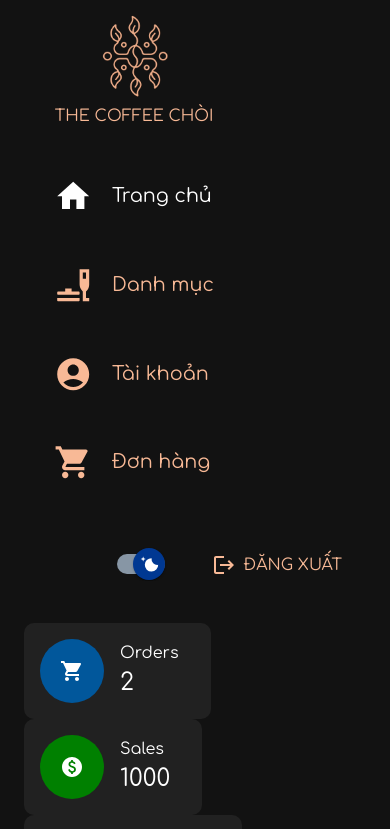
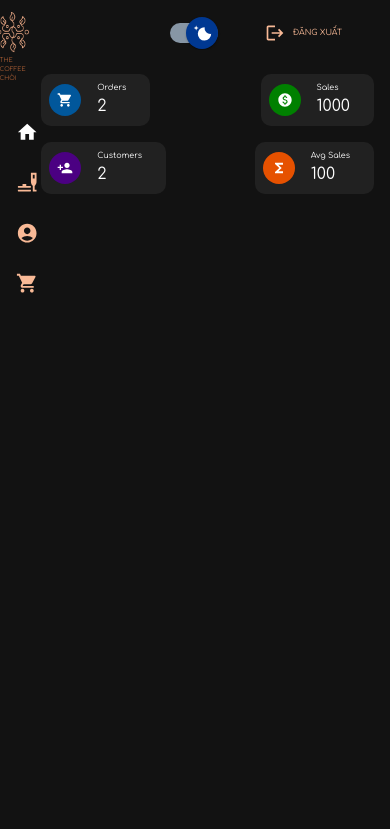
Before and after one commit to let-me-out-HCMUS/The-Coffee-Choi, a React (Vite) app in the folder client/admin/: page /dashboard in a window 390 px wide. Shown: the top 829 px of the page. Built offline with nearby package versions, Linux system fonts and the light colour scheme.

Commit message:
feat: responsive for dashboard

```diff
--- a/client/admin/src/features/dashboard/DashboardLayout.jsx
+++ b/client/admin/src/features/dashboard/DashboardLayout.jsx
@@ -12,11 +12,11 @@ export default function DashboardLayout({ children }) {
     <ThemeProvider theme={theme}>
       <CssBaseline />
 
-      <Grid container spacing={2}>
-        <Grid item md={2.5}>
+      <Grid container spacing={1}>
+        <Grid item md={2.5} sm={1.5} xs={1}>
           <Sidebar />
         </Grid>
-        <Grid item md={9.5}>
+        <Grid item md={9.5} sm={10.5} xs={11}>
           <Headerbar />
           {children}
           {/* footer */}
--- a/client/admin/src/features/dashboard/Stat.jsx
+++ b/client/admin/src/features/dashboard/Stat.jsx
@@ -1,8 +1,17 @@
 import { Box, Grid } from "@mui/material";
-
 import { grey } from "@mui/material/colors";
 
+import useMediaSize from "../../hooks/useMediaSize";
+
 function Stat({ icon, title, value, color }) {
+  const currentMedia = useMediaSize();
+
+  const titleSize = currentMedia.md ? 16 : 8;
+  const valueSize = currentMedia.md ? 24 : 16;
+
+  const iconPadding = currentMedia.md ? 2 : 1;
+  const iconSize = currentMedia.md ? 64 : 32;
+
   return (
     <Grid
       item
@@ -13,7 +22,8 @@ function Stat({ icon, title, value, color }) {
         justifyContent: "center",
         backgroundColor: grey[900],
         borderRadius: "10px",
-        padding: 2,
+        padding: iconPadding,
+        margin: 1,
       }}
     >
       <Box
@@ -21,8 +31,8 @@ function Stat({ icon, title, value, color }) {
           display: "flex",
           alignItems: "center",
           justifyContent: "center",
-          height: 64,
-          width: 64,
+          height: iconSize,
+          width: iconSize,
           borderRadius: "50%",
           bgcolor: color,
           color: "white",
@@ -32,8 +42,8 @@ function Stat({ icon, title, value, color }) {
       </Box>
 
       <Box sx={{ display: "flex", flexDirection: "column", marginX: 2 }}>
-        <Box sx={{ fontSize: 16, fontWeight: "Medium" }}>{title}</Box>
-        <Box sx={{ fontSize: 24 }}>{value}</Box>
+        <Box sx={{ fontSize: titleSize, fontWeight: "Medium" }}>{title}</Box>
+        <Box sx={{ fontSize: valueSize }}>{value}</Box>
       </Box>
     </Grid>
   );
--- a/client/admin/src/features/dashboard/Status.jsx
+++ b/client/admin/src/features/dashboard/Status.jsx
@@ -5,54 +5,55 @@ import PersonAddIcon from "@mui/icons-material/PersonAdd";
 import FunctionsIcon from "@mui/icons-material/Functions";
 import { Grid } from "@mui/material";
 import { lightBlue, orange } from "@mui/material/colors";
+import useMediaSize from "../../hooks/useMediaSize";
 
 function Stats({ orders, customers, sales, AvgOrderSales }) {
-  console.log(orders, customers, sales, AvgOrderSales);
   // 1.
   const numOrders = orders.length;
 
   // 2.
   const numCustomers = customers.length;
 
-  // 3.
-  // const checkins = confirmedStays.length;
-
-  // 4.
-  // const occupation =
-  //   confirmedStays.reduce((acc, cur) => acc + cur.numNights, 0) /
-  // (numDays * cabinCount);
-  // num checked in nights / all available nights (num days * num cabins)
+  // Responsive option
+  const currentMedia = useMediaSize();
+  const iconSize = currentMedia.md ? "large" : currentMedia.sm ? "" : "40px";
+  const spacing = currentMedia.md ? 2 : currentMedia.sm ? 1 : 0;
 
   return (
     <Grid
       container
-      spacing={2}
+      spacing={spacing}
       sx={{
         display: "flex",
         alignItems: "center",
         justifyContent: "space-between",
-        padding: 5,
+        padding: 1,
       }}
     >
       <Stat
         title="Orders"
         color={lightBlue[900]}
-        icon={<ShoppingCartIcon />}
+        icon={<ShoppingCartIcon fontSize={iconSize} />}
         value={numOrders}
       />
 
-      <Stat title="Sales" color="green" icon={<PaidIcon />} value={sales} />
+      <Stat
+        title="Sales"
+        color="green"
+        icon={<PaidIcon fontSize={iconSize} />}
+        value={sales}
+      />
 
       <Stat
         title="Customers"
         color="indigo"
-        icon={<PersonAddIcon />}
+        icon={<PersonAddIcon fontSize={iconSize} />}
         value={numCustomers}
       />
       <Stat
         title="Avg Sales"
         color={orange[900]}
-        icon={<FunctionsIcon />}
+        icon={<FunctionsIcon fontSize={iconSize} />}
         value={AvgOrderSales}
       />
     </Grid>
--- /dev/null
+++ b/client/admin/src/hooks/useMediaSize.js
@@ -0,0 +1,12 @@
+import { useTheme } from "@emotion/react";
+import { useMediaQuery } from "@mui/material";
+
+export default function useMediaSize() {
+  const theme = useTheme();
+  const matches = {
+    sm: useMediaQuery(theme.breakpoints.down("md")),
+    md: useMediaQuery(theme.breakpoints.up("md")),
+  };
+
+  return matches;
+}
--- a/client/admin/src/ui/Headerbar.jsx
+++ b/client/admin/src/ui/Headerbar.jsx
@@ -4,6 +4,7 @@ import { ThemeContext } from "../context/ThemeContext";
 import { Switcher } from "../features/darkmode/Switcher";
 import { defaultTheme, darkTheme } from "./Theme";
 import LogoutIcon from "@mui/icons-material/Logout";
+import useMediaSize from "../hooks/useMediaSize";
 
 export default function Headerbar() {
   const { setTheme } = useContext(ThemeContext);
@@ -15,6 +16,12 @@ export default function Headerbar() {
     },
     [isDarkmode, setTheme]
   );
+
+  // responsive
+  const currentMedia = useMediaSize();
+
+  const fontSize = currentMedia.md ? 16 : 8;
+  const iconSize = currentMedia.md ? "" : "small";
 
   return (
     <Box
@@ -35,8 +42,8 @@ export default function Headerbar() {
           gap: 1,
         }}
       >
-        <LogoutIcon />
-        <Typography>Đăng xuất</Typography>
+        <LogoutIcon fontSize={iconSize} />
+        <Typography fontSize={fontSize}> Đăng xuất</Typography>
       </Button>
     </Box>
   );
--- a/client/admin/src/ui/Logo.jsx
+++ b/client/admin/src/ui/Logo.jsx
@@ -1,8 +1,15 @@
 /* eslint-disable react/prop-types */
 import { Avatar, Box, ThemeProvider, Typography } from "@mui/material";
 import { defaultTheme } from "./Theme";
+import useMediaSize from "../hooks/useMediaSize";
 
 export default function Logo(props) {
+  const currentMedia = useMediaSize();
+
+  const imageSize = currentMedia.md ? 96 : 48;
+  const fontPadding = currentMedia.md ? 0 : 2;
+  const fontSize = currentMedia.md ? 18 : 6;
+
   return (
     <ThemeProvider theme={defaultTheme}>
       <Box
@@ -13,11 +20,15 @@ export default function Logo(props) {
           ...props.sx,
         }}
       >
-        <Avatar src="/tcc.png" sx={{ width: 96, height: 96 }} />
+        <Avatar src="/tcc.png" sx={{ width: imageSize, height: imageSize }} />
         <Typography
           component="h2"
           color="primary.main"
-          sx={{ marginBottom: 2 }}
+          sx={{
+            marginBottom: 2,
+            paddinggX: fontPadding,
+            fontSize: fontSize,
+          }}
         >
           THE COFFEE CHÒI
         </Typography>
--- a/client/admin/src/ui/Sidebar.jsx
+++ b/client/admin/src/ui/Sidebar.jsx
@@ -8,18 +8,23 @@ import AccountCircleIcon from "@mui/icons-material/AccountCircle";
 import ShoppingCartIcon from "@mui/icons-material/ShoppingCart";
 
 import Logo from "./Logo";
+import useMediaSize from "../hooks/useMediaSize";
+
+export default function Sidebar() {
+  const currentMedia = useMediaSize();
 
   const StyledNavLink = styled(NavLink)`
     &:link,
     &:visited {
       display: flex;
       align-items: center;
-    gap: 1.2rem;
+      gap: ${currentMedia.md ? 1.2 : currentMedia.sm ? 0.6 : 0}rem;
 
       color: #f8b996;
-    font-size: 1.2rem;
+      font-size: ${currentMedia.md ? 1.2 : currentMedia.sm ? 0 : 1.5}rem;
       font-weight: 400;
-    padding: 1.2rem 2.4rem;
+      padding: ${currentMedia.md ? 1.2 : currentMedia.sm ? 0 : 1.5}rem
+        ${currentMedia.md ? 2.4 : currentMedia.sm ? 0 : 2.4}rem;
       transition: all 0.3s;
     }
 
@@ -33,7 +38,7 @@ const StyledNavLink = styled(NavLink)`
     }
 
     & svg {
-    width: 2.4rem;
+      width: ${currentMedia.md ? 2.4 : currentMedia.sm ? 1.4 : 2.4}rem;
       height: 2.4rem;
       color: var(--color-grey-400);
       transition: all 0.3s;
@@ -47,7 +52,6 @@ const StyledNavLink = styled(NavLink)`
     }
   `;
 
-export default function Sidebar() {
   return (
     <div>
       <Logo sx={{ marginTop: 1 }} />
--- a/client/admin/src/ui/Theme.jsx
+++ b/client/admin/src/ui/Theme.jsx
@@ -5,10 +5,13 @@ import Comfortaa from "../fonts/Comfortaa-VariableFont_wght.ttf";
 export const defaultTheme = createTheme({
   palette: {
     primary: {
-      main: "#f8b996",
+      main: "#b36337",
     },
     info: {
       main: grey[900],
+    },
+    background: {
+      default: "#f5f5f5",
     },
   },
   typography: {
```
Lines whose indentation alone changed are shown as unchanged.
